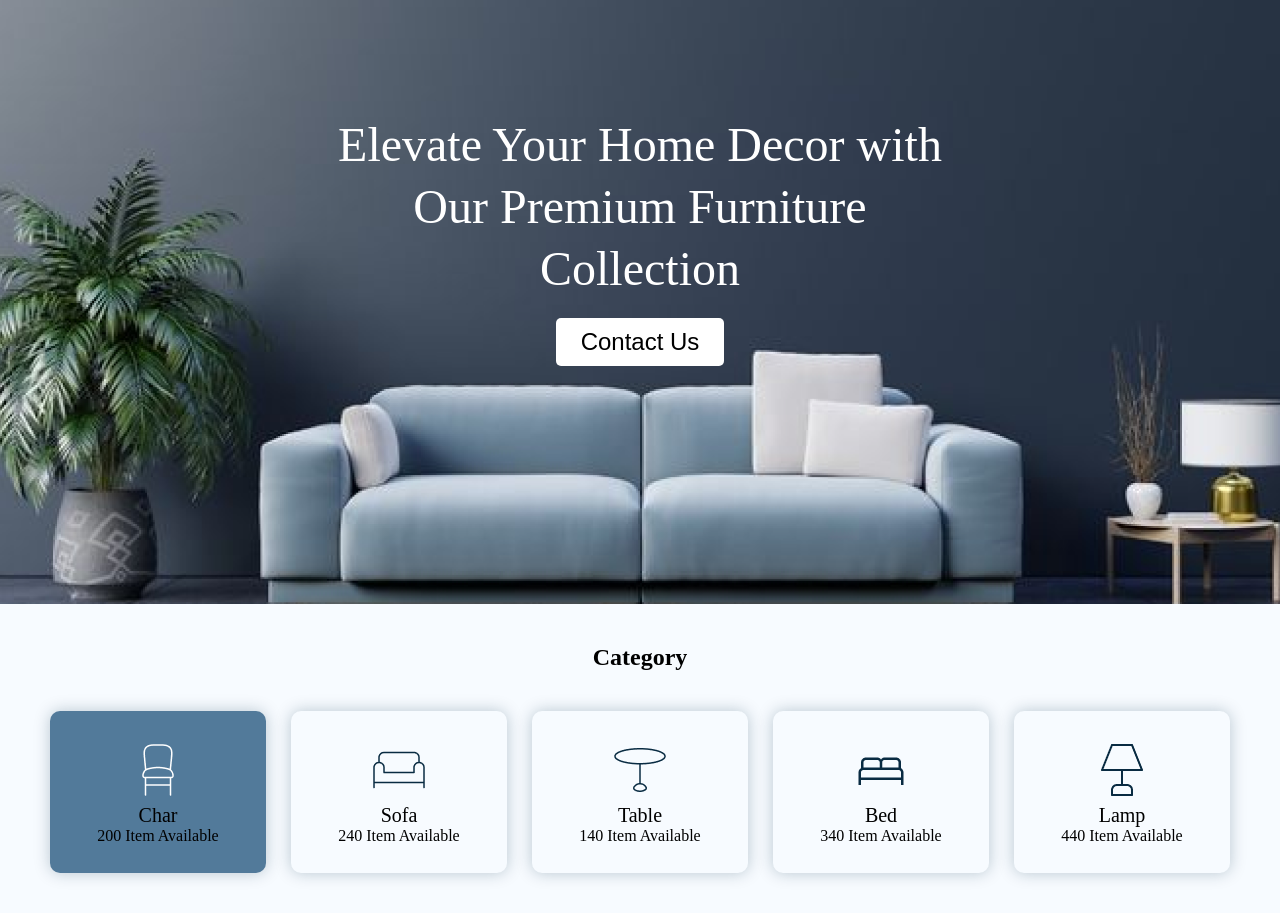
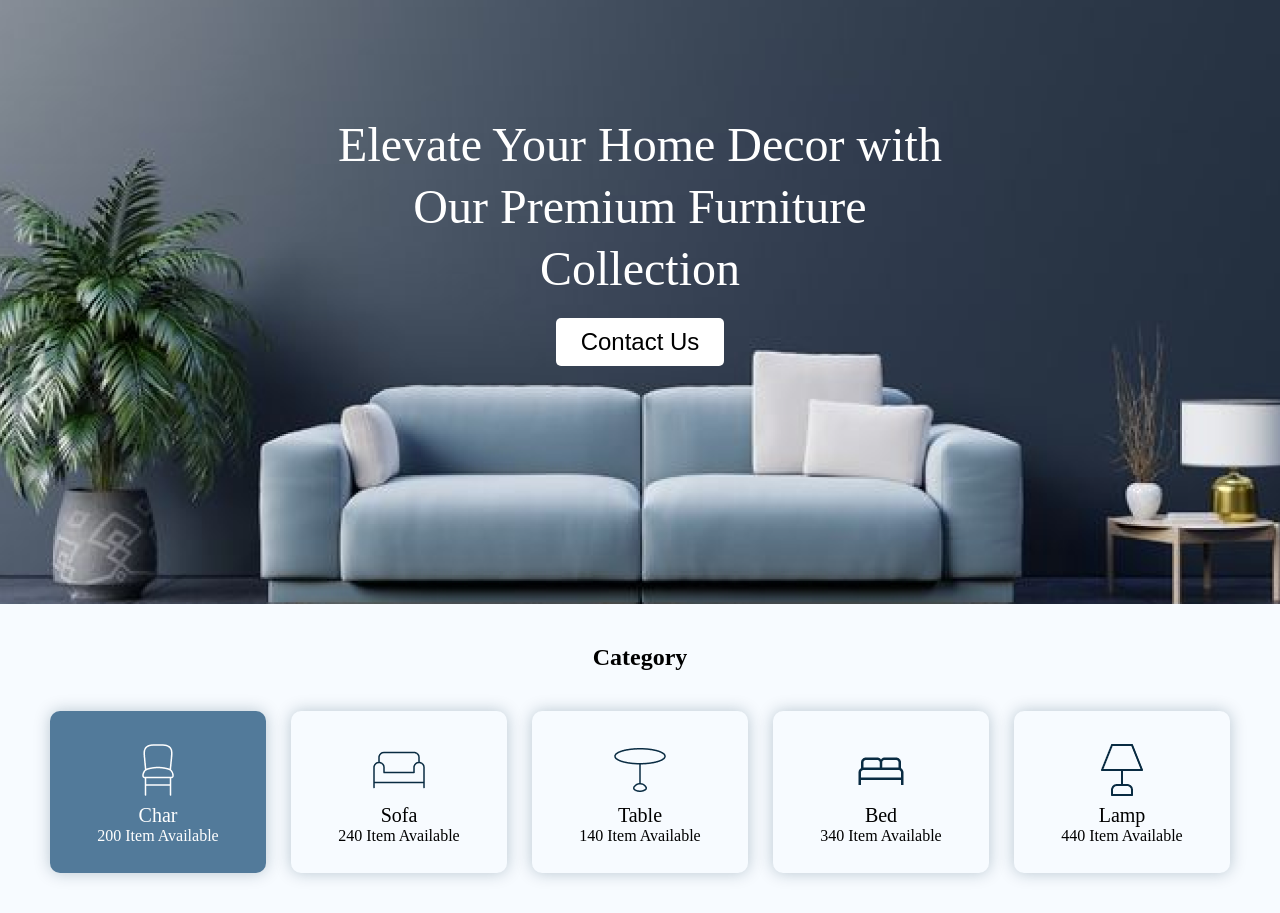
Before and after one commit to shihab103/Furniture-site, a plain HTML site: page index.html in a window 1280 px wide. Shown: the part 92-1005 px from the top of the page. Drawn offline with Linux system fonts and the light colour scheme; a web font is replaced by a local one.

Commit message:
second commit

```diff
--- a/index.html
+++ b/index.html
@@ -3,7 +3,7 @@
 <head>
     <meta charset="UTF-8">
     <meta name="viewport" content="width=device-width, initial-scale=1.0">
-    <title>Document</title>
+    <title>Furniture site</title>
     <!-- link css -->
      <link rel="stylesheet" href="style.css">
      <!-- google font -->
@@ -93,5 +93,6 @@
             </div>
         </div>
     </section>
+
 </body>
 </html>
--- a/style.css
+++ b/style.css
@@ -126,6 +126,7 @@ nav{
 }
 .category > div:first-child{
     background: rgb(82, 122, 154);
+    color: #fff;
 }
 .category h3{
     font-size: 20px;
```
